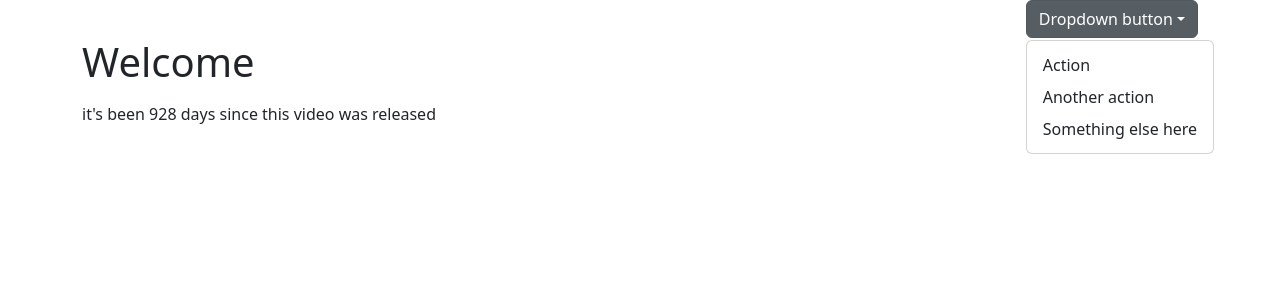
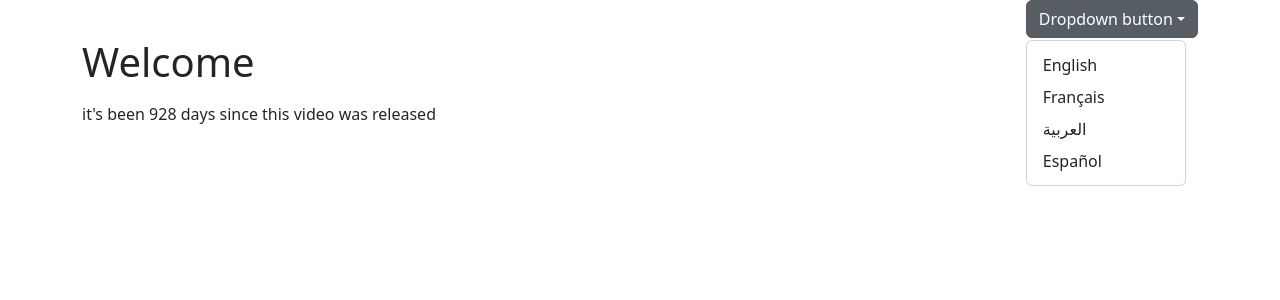
Before and after one commit to Oscar-Santos/Languages_Localization_App, a React (Create React App) app: page / in a window 1280 px wide. Both pictures are taken after a click on the button "Dropdown button". Shown: the top 300 px of the page. Built offline with nearby package versions, Linux system fonts and the light colour scheme.

Commit message:
installing flags icons package

```diff
--- a/package.json
+++ b/package.json
@@ -8,6 +8,7 @@
     "@testing-library/react": "^13.4.0",
     "@testing-library/user-event": "^13.5.0",
     "bootstrap": "^5.3.2",
+    "flag-icon-css": "^4.1.7",
     "i18next": "^23.5.1",
     "i18next-browser-languagedetector": "^7.1.0",
     "i18next-http-backend": "^2.2.2",
--- a/src/App.js
+++ b/src/App.js
@@ -1,5 +1,23 @@
 import { useTranslation } from "react-i18next";
 import './App.css';
+
+const languages = [{
+  code: 'en',
+  name: 'English',
+  country_code: 'gb'
+}, {
+  code: 'fr',
+  name: 'Français',
+  country_code: 'fr'
+}, {
+  code: 'ar',
+  name: 'العربية',
+  country_code: 'sa'
+}, {
+  code: 'es',
+  name: 'Español',
+  country_code: 'es'
+}]
 
 function App() {
 
@@ -12,15 +30,20 @@ function App() {
   return (
     <div className="container">
       <div className="d-flex justify-content-end">
-      <div class="dropdown">
+      <div className="dropdown">
   <button class="btn btn-secondary dropdown-toggle" type="button" data-bs-toggle="dropdown" aria-expanded="false">
     Dropdown button
   </button>
-  <ul class="dropdown-menu">
-    <li><a class="dropdown-item" href="#">Action</a></li>
-    <li><a class="dropdown-item" href="#">Another action</a></li>
-    <li><a class="dropdown-item" href="#">Something else here</a></li>
-  </ul>
+  <ul className="dropdown-menu">
+  {languages.map(({ code, name, country_code }) => (
+    <li key={country_code}>
+      <button className="dropdown-item">
+        {name}
+      </button>
+    </li>
+  ))}
+</ul>
+
 </div>
 
       </div>
```
Also changed, not shown: 1 other file (tests, documents, lock files or other folders).
